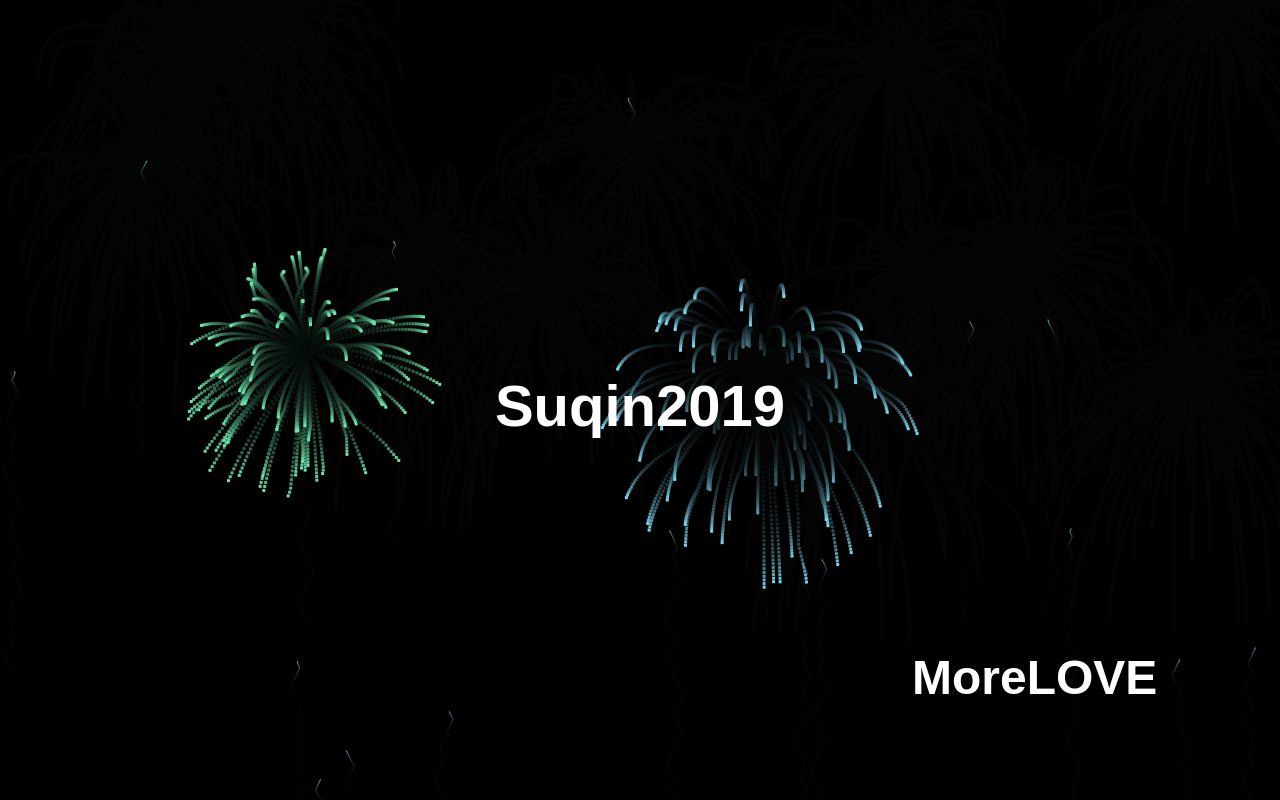
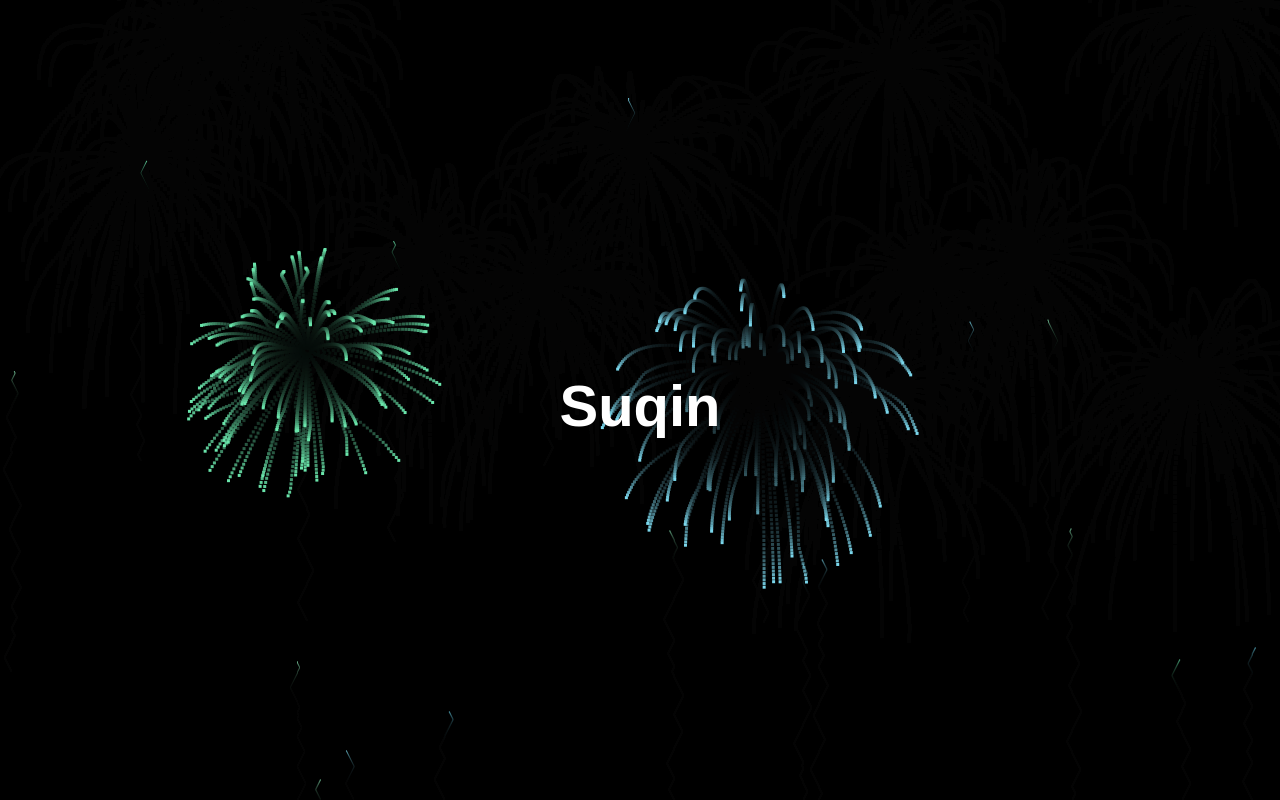
Before and after one commit to Regulus7676/tomyfirstloveJanice76, a plain HTML site: page index.html in a window 1280 px wide. Drawn offline with Linux system fonts and the light colour scheme.

Commit message:
Update yanhua.css

```diff
--- a/css/yanhua.css
+++ b/css/yanhua.css
@@ -27,16 +27,16 @@ span {
 
 h2 {
     z-index: 1000;
-    position: absolute;
-    bottom: 0;
-    right: 0;
+    position: relative;
+    bottom: 0%;
+    right:0%;
     transform: translateX(-50%) translateY(-100%);
     font-size: 48px;
     overflow: hidden;
 }
 
 span {
-    position: relative;
+    position: absolute;
     display: inline-block;
     animation: drop 0.55s ease 0s;
 }
```
